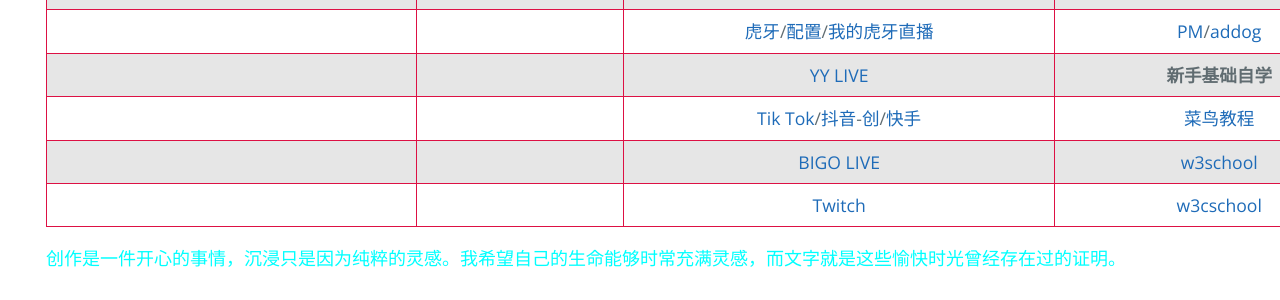
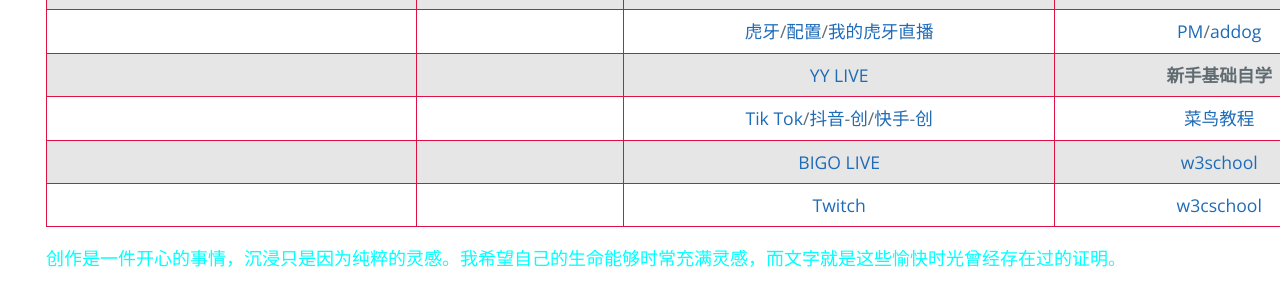
Before and after one commit to AmbroseRen/test, a Jekyll site: the page built from navigation.md, in a window 1280 px wide. Shown: the part 1081-1381 px from the top of the page. Built offline with Jekyll 4.4.1, drawn with Linux system fonts in a browser that asks for light colours; our own code applies the rules of GitHub Pages for plain Markdown files; the repository's description, which GitHub fills in, is left out.

Commit message:
Update navigation.md

```diff
--- a/navigation.md
+++ b/navigation.md
@@ -65,7 +65,7 @@
 | []() | []() | [斗鱼](https://www.douyu.com/directory/myFollow)/[配置](https://mp.douyu.com/live/main)/[我的斗鱼直播](https://www.douyu.com/10150268) | []() |
 | []() | []() | [虎牙](https://www.huya.com/myfollow)/[配置](https://i.huya.com/index.php?m=ProfileSetting#ktylts)/[我的虎牙直播](https://www.huya.com/25541428) | [PM](https://dh.woshipm.com/)/[addog](https://www.addog.vip/) |
 | []() | []() | [YY LIVE](https://www.yy.com/i/index/live) | __新手基础自学__ |
-| []() | []() | [Tik Tok](https://www.tiktok.com/)/[抖音](https://www.douyin.com/recommend)-[创](https://creator.douyin.com/creator-micro/content/manage)/[快手](https://www.kuaishou.com/) | [菜鸟教程](https://www.runoob.com/) |
+| []() | []() | [Tik Tok](https://www.tiktok.com/)/[抖音](https://www.douyin.com/recommend)-[创](https://creator.douyin.com/creator-micro/content/manage)/[快手](https://www.kuaishou.com/)-[创](https://cp.kuaishou.com/article/publish/video) | [菜鸟教程](https://www.runoob.com/) |
 | []() | []() | [BIGO LIVE](https://www.bigo.tv/cn/show) | [w3school](https://www.w3school.com.cn/) |
 | []() | []() | [Twitch](https://www.twitch.tv/) | [w3cschool](https://www.w3cschool.cn/) |
 
```
